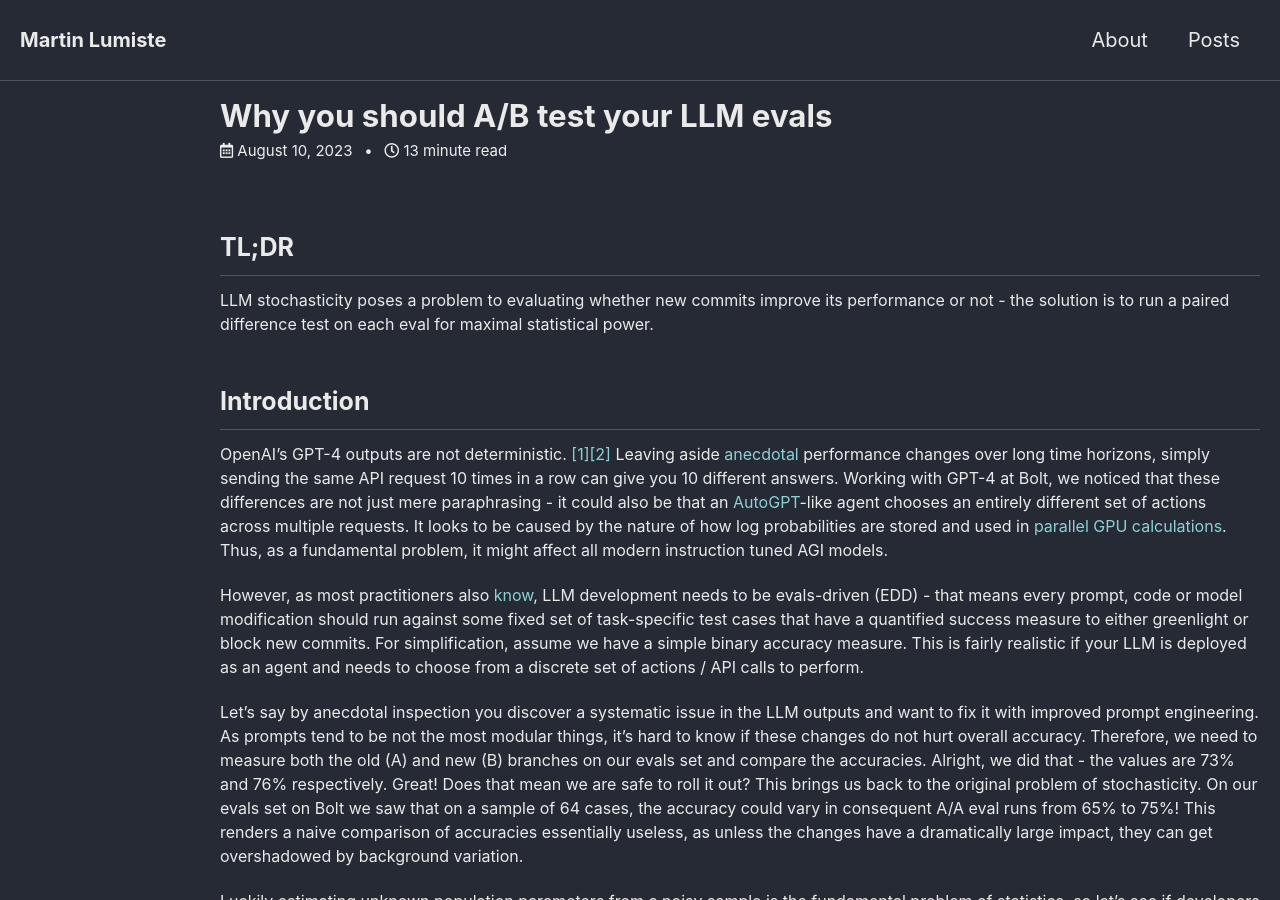
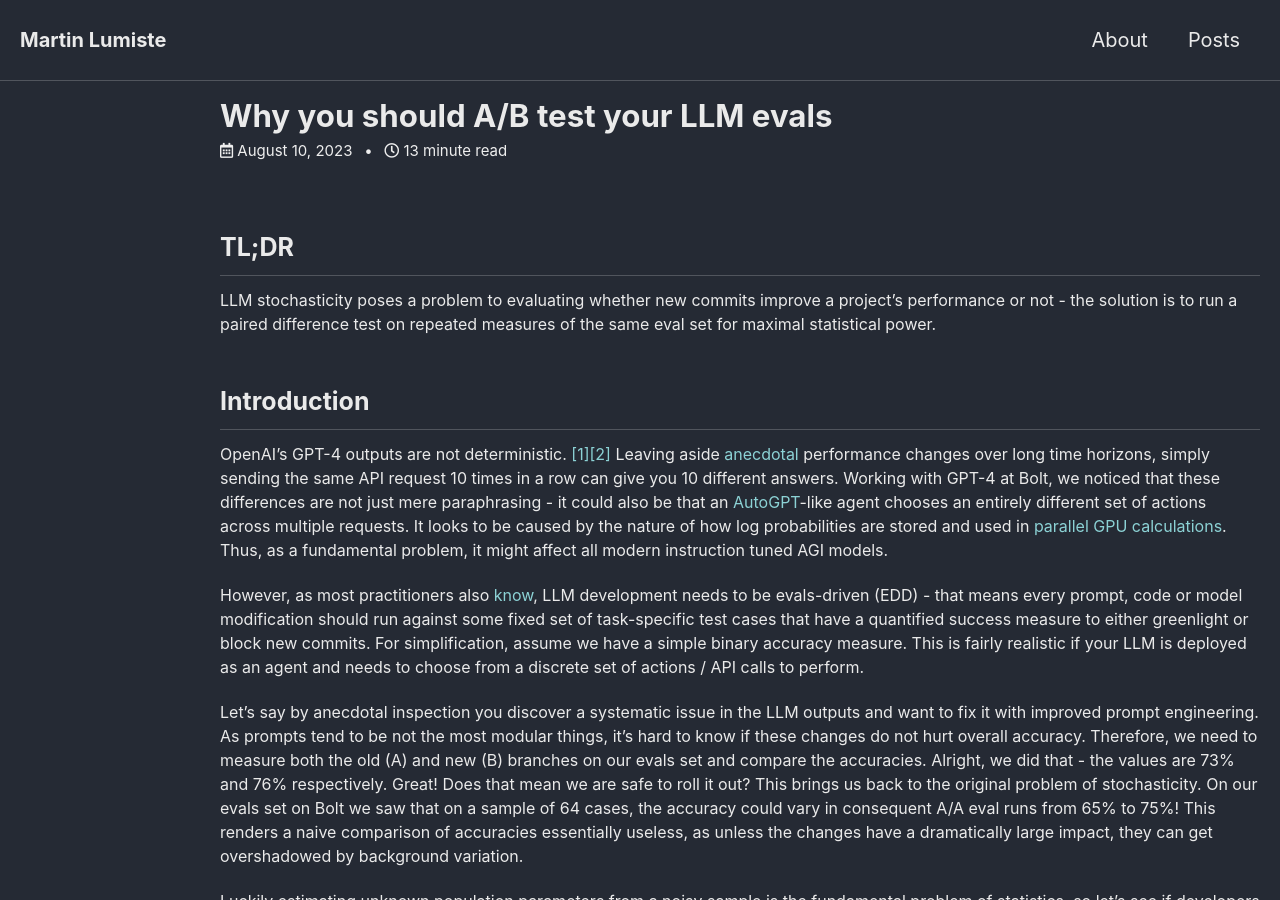
Before and after one commit to skandium/skandium.github.io, a Jekyll site: the page built from _posts/2023-08-10-ab-test-llm-evals.markdown, in a window 1280 px wide and 900 px high. Built offline with Jekyll 4.4.1, drawn with Linux system fonts in a browser that asks for light colours; cached includes are drawn as plain includes; formulas are drawn with MathJax 3; comment, search, counter and statistics services are not loaded.

Commit message:
Change wording of intro

```diff
--- a/_posts/2023-08-10-ab-test-llm-evals.markdown
+++ b/_posts/2023-08-10-ab-test-llm-evals.markdown
@@ -9,7 +9,7 @@ comments: true
 
 ## TL;DR
 
-LLM stochasticity poses a problem to evaluating whether new commits improve its performance or not - the solution is to run a paired difference test on each eval for maximal statistical power.
+LLM stochasticity poses a problem to evaluating whether new commits improve a project's performance or not - the solution is to run a paired difference test on repeated measures of the same eval set for maximal statistical power.
 
 ## Introduction
 
```
